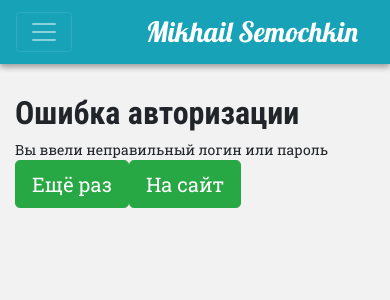
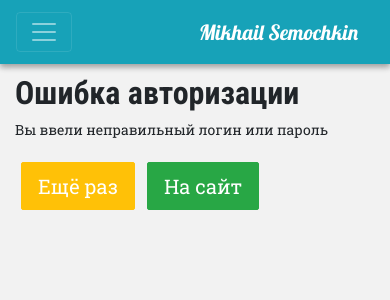
Before and after one commit to Baka9k/mikhailsemochkin.com, a Vue app: page /#/login-error in a window 390 px wide. Shown: the top 300 px of the page. Built offline with nearby package versions, Linux system fonts and the light colour scheme; no server answers.

Commit message:
Logout button for admin, mobile design improvements

```diff
--- a/src/App.vue
+++ b/src/App.vue
@@ -1,8 +1,8 @@
 <template lang="pug">
 
   div#app
-    navbar
-    router-view
+    navbar(:isAdmin="isAdmin")
+    router-view(:isAdmin="isAdmin")
 
 </template>
 
@@ -10,6 +10,7 @@
 <script>
 
   import Navbar from '@/components/Navbar'
+  import $ from 'jquery'
 
   export default {
 
@@ -17,6 +18,36 @@
 
     components: {
       Navbar
+    },
+
+    methods: {
+      checkAuthorization () {
+        // Determines whether to show controls for admins.
+        // Even if they will be shown to a non-admin user, he will not be able to do anything,
+        // because all requests to API are checked for authorization of the user as an administrator.
+        const that = this
+        $.ajax({
+          type: 'GET',
+          url: '/api/amiadmin/',
+          success: function (res) {
+            // console.log(res);
+            that.isAdmin = !!res.isAdmin
+          },
+          error: function (err) {
+            console.log('Error in checkAuthorization(): ', err)
+          }
+        })
+      }
+    },
+
+    created: function () {
+      this.checkAuthorization()
+    },
+
+    data () {
+      return {
+        isAdmin: false
+      }
     }
 
   }
@@ -31,6 +62,7 @@
     min-height: 100vh;
     background-color: #f2f2f2;
     font-family: "Roboto Slab", Helvetica, Arial, sans-serif;
+    color: #212529;
     -webkit-font-smoothing: antialiased;
     -moz-osx-font-smoothing: grayscale;
     font-size: 14px;
@@ -41,6 +73,10 @@
     .cont {
       padding-top: 30px;
       padding-bottom: 30px;
+      @media (max-width: 768px) {
+        padding-top: 10px;
+        padding-bottom: 10px;
+      }
     }
     .max800-cont {
       max-width: 800px;
@@ -54,6 +90,12 @@
     form {
 
     }
+    .btn {
+      border-radius: 2px;
+      color: #fff;
+      margin: 6px;
+      cursor: pointer;
+    }
   }
 
 </style>
--- a/src/components/Card.vue
+++ b/src/components/Card.vue
@@ -17,7 +17,8 @@
 
     props: {
       title: {
-        type: String
+        type: String,
+        default: ' '
       },
       color: {
         type: String,
@@ -58,6 +59,9 @@
 
   .card-cont {
     padding: 20px 15px;
+    @media (max-width: 768px) {
+      padding: 12px 15px;
+    }
   }
   .card {
     border-radius: 2px;
--- a/src/components/LoginError.vue
+++ b/src/components/LoginError.vue
@@ -7,9 +7,11 @@
           strong
             span.fa.fa-sign-in
             |  Ошибка авторизации
-        | Вы ввели неправильный логин или пароль
-        b-button.btn.btn-success.btn-lg(to='login') Ещё раз
-        b-button.btn.btn-success.btn-lg(to='/') На сайт
+        p
+          | Вы ввели неправильный логин или пароль
+        p
+          b-button.btn.btn-warning.btn-lg(to='login') Ещё раз
+          b-button.btn.btn-success.btn-lg(to='/') На сайт
 
 </template>
 
--- a/src/components/Navbar.vue
+++ b/src/components/Navbar.vue
@@ -3,7 +3,7 @@
   b-navbar(toggleable='md', type='dark', variant='info')
     b-nav-toggle(target='nav_collapse')
     b-navbar-brand(href='#') Mikhail Semochkin
-    b-collapse#nav_collapse(is-nav='')
+    b-collapse#nav_collapse(is-nav)
       b-nav(is-nav-bar='')
         b-nav-item(to='about') Обо мне
         b-nav-item(to='experience') Опыт работы
@@ -11,7 +11,8 @@
         b-nav-item(to='contact') Контакты
       // Right aligned nav items
       b-nav.ml-auto(is-nav-bar='')
-        // b-nav-item(href='#') Link
+        div(v-if="isAdmin")
+          b-nav-item(href='/logout') Разлогиниться
 
 </template>
 
@@ -21,6 +22,13 @@
   export default {
 
     name: 'navbar',
+
+    props: {
+      isAdmin: {
+        type: Boolean,
+        default: false
+      }
+    },
 
     data () {
       return {}
@@ -37,7 +45,7 @@
   .navbar {
     box-shadow: 0 3px 6px rgba(0,0,0,0.16), 0 3px 6px rgba(0,0,0,0.23);
     font-size: 16px;
-    height: 64px;
+    min-height: 64px;
   }
   .navbar-brand {
     font-family: Lobster, Helvetica, Airal, sans-serif;
@@ -48,10 +56,24 @@
     font-size: 18px;
     font-weight: 500;
   }
-  @media (min-width: 768px) {
+  .navbar-expand-md .navbar-nav .nav-link {
+    padding-right: 1rem;
+    padding-left: 1rem;
+  }
+  @media (max-width: 869px) {
+    .navbar-brand {
+      font-size: 21px;
+    }
     .navbar-expand-md .navbar-nav .nav-link {
-      padding-right: 1rem;
-      padding-left: 1rem;
+      padding-right: 0.5rem;
+      padding-left: 0.5rem;
+    }
+  }
+  @media (max-width: 767px) {
+    .navbar-collapse {
+      border-top: solid 1px rgba(255, 255, 255, 0.1);
+      margin-top: 8px;
+      padding-top: 8px;
     }
   }
 
```
